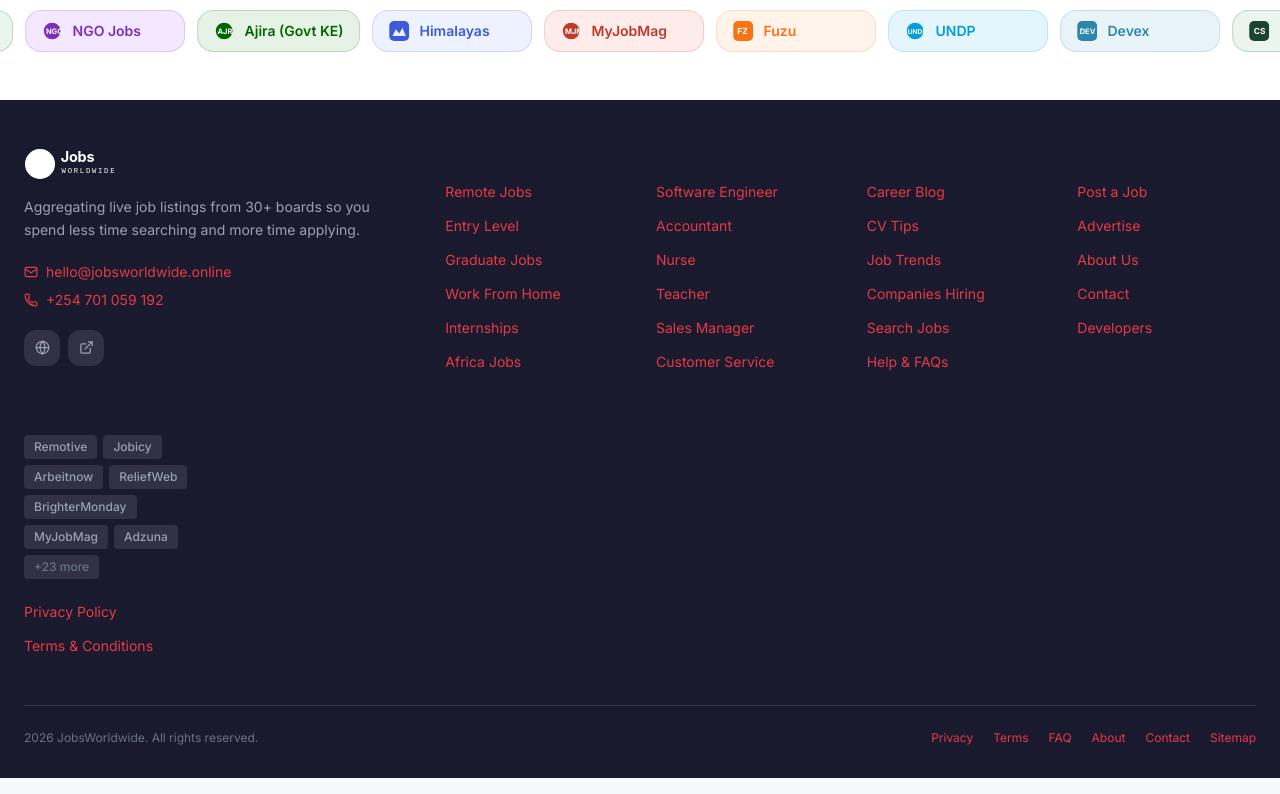
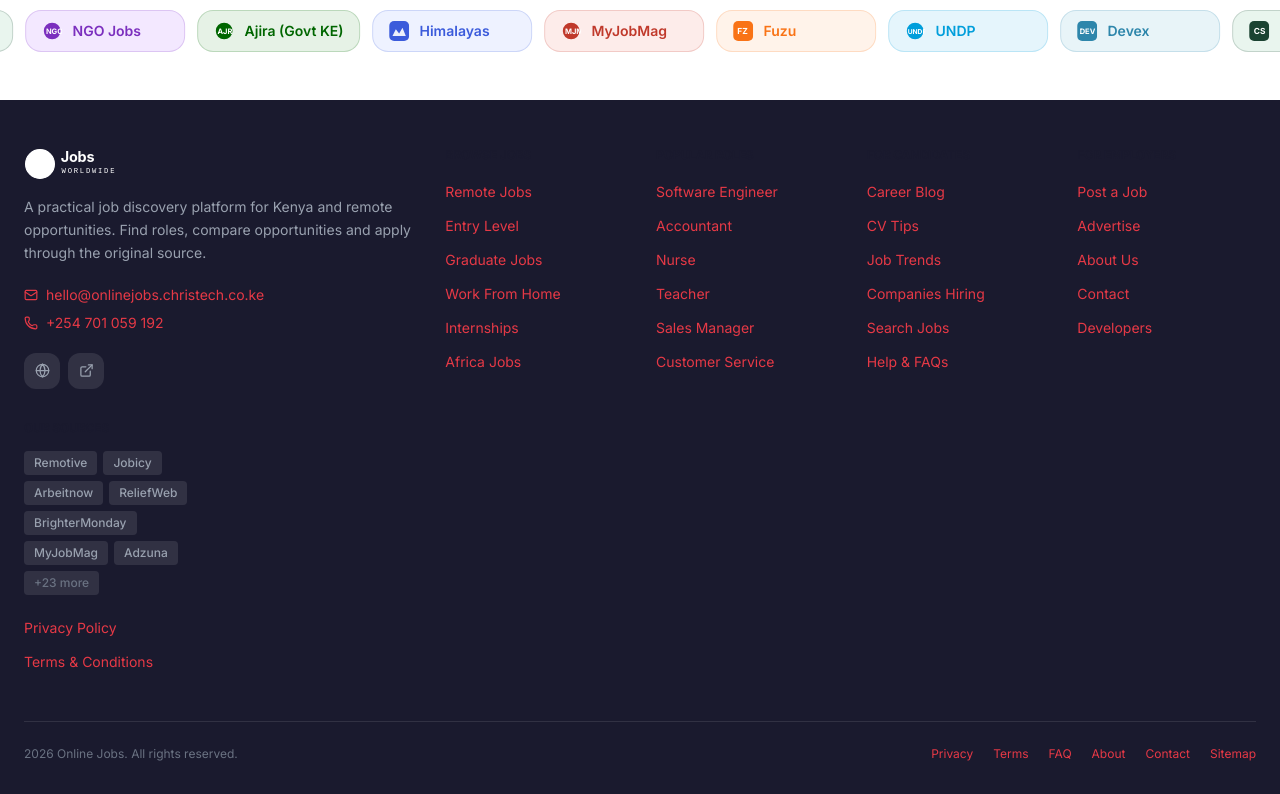
Before and after one commit to learninghub44/kenyajobs, a Next.js app in the folder kenyajobs/: page / in a window 1280 px wide. Shown: the part 4345-5139 px from the top of the page. Built offline with nearby package versions, Linux system fonts and the light colour scheme; no server answers; the database is empty.

Commit message:
Brand Jobs platform as Online Jobs and standardize official domain

```diff
--- a/kenyajobs/components/Footer.js
+++ b/kenyajobs/components/Footer.js
@@ -49,23 +49,23 @@
               <Link href="/">
                 <img
                   src="/logo-nav.svg"
-                  alt="JobsWorldwide"
+                  alt="Online Jobs"
                   style={{ height: "32px", width: "auto", filter: "brightness(0) invert(1)" }}
                 />
               </Link>
             </div>
 
             <p className="text-sm leading-relaxed mb-5 text-gray-400">
-              Aggregating live job listings from 30+ boards so you spend less time searching and more time applying.
+              A practical job discovery platform for Kenya and remote opportunities. Find roles, compare opportunities and apply through the original source.
             </p>
 
             <div className="space-y-2 mb-5">
               <a
-                href="mailto:hello@jobsworldwide.online"
+                href="mailto:support@christech.co.ke"
                 className="flex items-center gap-2 text-sm hover:text-white transition-colors"
               >
                 <Mail size={14} />
-                hello@jobsworldwide.online
+                hello@onlinejobs.christech.co.ke
               </a>
               <a
                 href="tel:+254701059192"
@@ -145,7 +145,7 @@
 
         {/* Bottom bar */}
         <div className="border-t border-white/10 pt-6 flex flex-col sm:flex-row items-center justify-between gap-3 text-xs text-gray-500">
-          <p>{new Date().getFullYear()} JobsWorldwide. All rights reserved.</p>
+          <p>{new Date().getFullYear()} Online Jobs. All rights reserved.</p>
           <div className="flex flex-wrap gap-5">
             <Link href="/privacy-policy" className="hover:text-white transition-colors">Privacy</Link>
             <Link href="/terms-and-conditions" className="hover:text-white transition-colors">Terms</Link>
```
